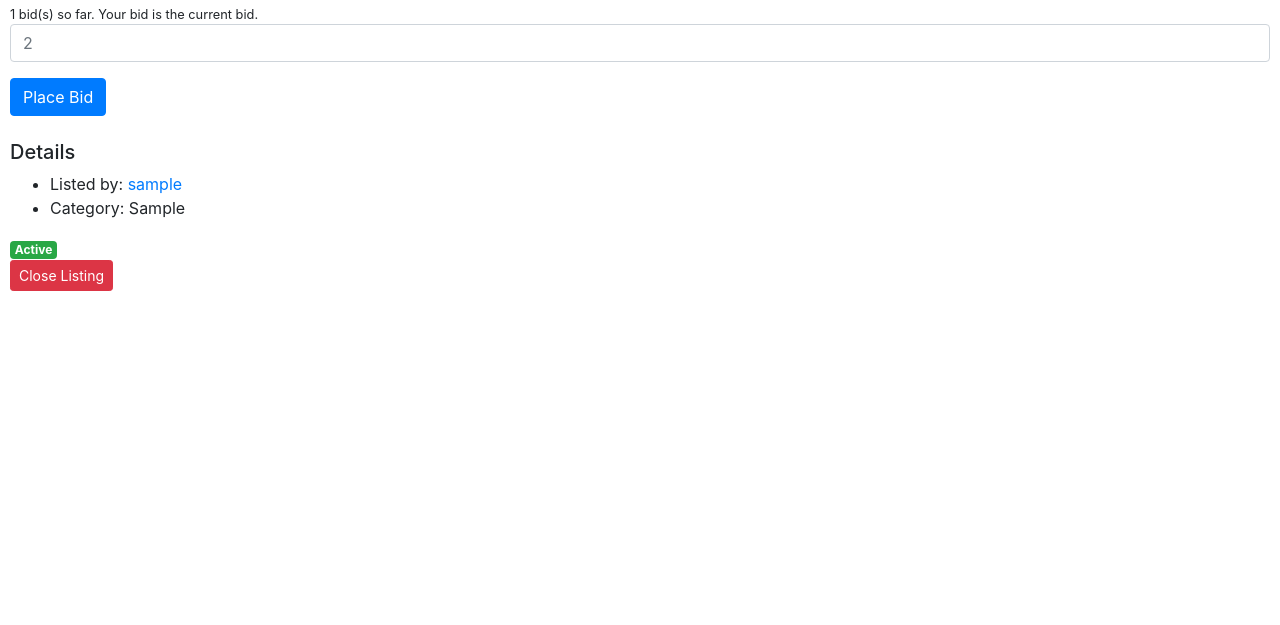
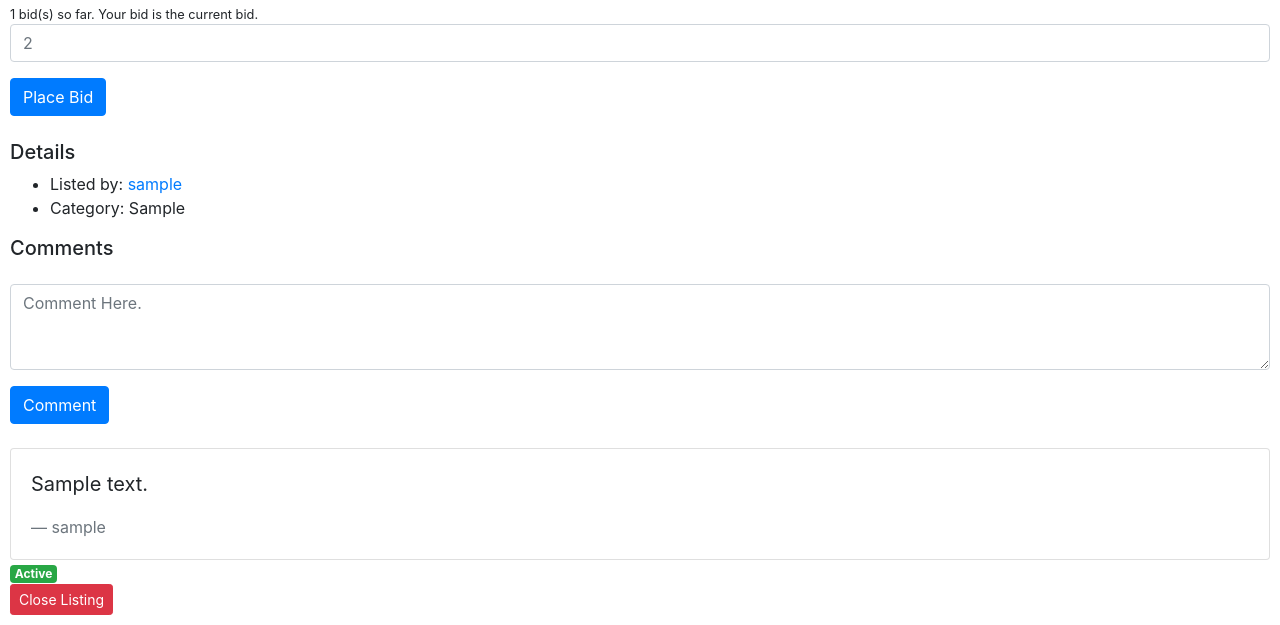
Before and after one commit to 0xharkirat/commerce, a Django app: page /1 in a window 1280 px wide. Shown: the part 692-1317 px from the top of the page. Before the commit the page ends 983 px from the top, so only its background shows below. Run offline with Django 3.2, Linux system fonts and the light colour scheme; a user stored in the database is signed in; tables that the repository leaves empty hold one stand-in row (values such as "Sample post"); grey boxes marked "Sample" are stand-in pictures; some libraries are stand-ins or nearby versions.

Commit message:
add comments function

```diff
--- a/auctions/admin.py
+++ b/auctions/admin.py
@@ -1,6 +1,6 @@
 from django.contrib import admin
 
-from .models import Listing, Watchlist, Bid
+from .models import Listing, Watchlist, Bid, Comment
 
 # Register your models here.
 class ListingAdmin(admin.ModelAdmin):
@@ -14,3 +14,4 @@ class BidAdmin(admin.ModelAdmin):
 admin.site.register(Listing, ListingAdmin)
 admin.site.register(Watchlist)
 admin.site.register(Bid, BidAdmin)
+admin.site.register(Comment)
--- a/auctions/models.py
+++ b/auctions/models.py
@@ -37,3 +37,14 @@ class Bid(models.Model):
 
     def __str__(self):
         return f"{self.user}| {self.listing}| {self.bid}| {self.isCurrent}"
+
+
+
+
+class Comment(models.Model):
+    user = models.ForeignKey(User, on_delete=models.CASCADE, related_name="userComments")
+    listing = models.ForeignKey(Listing, on_delete=models.CASCADE, related_name="listingComments")
+    comment = models.TextField()
+
+    def __str__(self):
+        return f"{self.user}| {self.listing}| {self.comment}"
--- a/auctions/templates/auctions/listing.html
+++ b/auctions/templates/auctions/listing.html
@@ -67,7 +67,42 @@ style="height: 16rem" src="{{listing.image}}" class="img-fluid" alt="Responsive
     </ul>
 
 
+
+
 {% if user.is_authenticated %}
+
+
+<h5 class="mt-2">Comments</h5>
+    <form action="{% url 'comment' listing.id %}" method="post" class="my-4">
+        {% csrf_token %}
+        <div class="form-group">
+
+            <textarea class="form-control" id="exampleFormControlTextarea1" name="comment" rows="3" placeholder="Comment Here." required></textarea>
+          </div>
+
+          <input type="hidden" value="{{ listing.id }}" name="id">
+
+          <input type="submit" value="Comment" class="btn btn-primary">
+    </form>
+
+    {% for comment in comments %}
+
+    <div class="card">
+        <div class="card-body">
+          <blockquote class="blockquote mb-0">
+            <p>{{ comment.comment }}</p>
+            <footer class="blockquote-footer">{{comment.user}} </footer>
+          </blockquote>
+        </div>
+      </div>
+
+    {% empty %}
+    <div class="card my-2">
+        <div class="card-body">
+          No Comments yet. Add first comment.
+        </div>
+      </div>
+     {% endfor %}
 
     {% if listing.isActive %}
      <span class="badge badge-success">Active</span>
--- a/auctions/urls.py
+++ b/auctions/urls.py
@@ -13,5 +13,6 @@ urlpatterns = [
     path("<int:listing_id>/removeWatchlist", views.removeWatchlist, name="removeWatchlist"),
     path("<int:listing_id>/bid", views.bid, name="bid"),
     path("<int:listing_id>/win", views.win, name="win"),
+    path("<int:listing_id>/comment", views.comment, name="comment")
 
 ]
--- a/auctions/views.py
+++ b/auctions/views.py
@@ -5,7 +5,7 @@ from django.http import HttpResponse, HttpResponseRedirect
 from django.shortcuts import render
 from django.urls import reverse
 
-from .models import User, Listing, Watchlist, Bid
+from .models import User, Listing, Watchlist, Bid, Comment
 
 
 def index(request):
@@ -91,6 +91,7 @@ def listing(request, listing_id):
         message = None
 
         listing = Listing.objects.get(pk=listing_id)
+        comments = listing.listingComments.all()
 
 
         loggeduser = User.objects.filter(pk=request.user.id).first()
@@ -101,6 +102,7 @@ def listing(request, listing_id):
                 if user.user.id == loggeduser.id:
                     canremove = True
                     break
+
 
             currentbid =  loggeduser.bids.filter(listing=listing, isCurrent=True)
             totalbids = listing.bids.all().count()
@@ -113,6 +115,7 @@ def listing(request, listing_id):
             "listing": listing,
             "canremove": canremove,
             "message": message,
+            "comments": comments
 
         })
 
@@ -178,3 +181,16 @@ def win(request, listing_id):
                 listing.save()
 
     return HttpResponseRedirect(reverse("listing", args=(listing.id,)))
+
+@login_required(login_url='/login')
+def comment(request, listing_id):
+    if request.method == "POST":
+        user = User.objects.get(pk=request.user.id)
+        listing = Listing.objects.get(pk=int(request.POST["id"]))
+
+        comment = request.POST["comment"]
+
+        newComment = Comment(user=user, listing=listing, comment=comment)
+        newComment.save()
+
+    return HttpResponseRedirect(reverse("listing", args=(listing.id,)))
```
Also changed, not shown: auctions/migrations/0008_comment.py (added), auctions/migrations/0009_alter_comment_listing.py (added).
